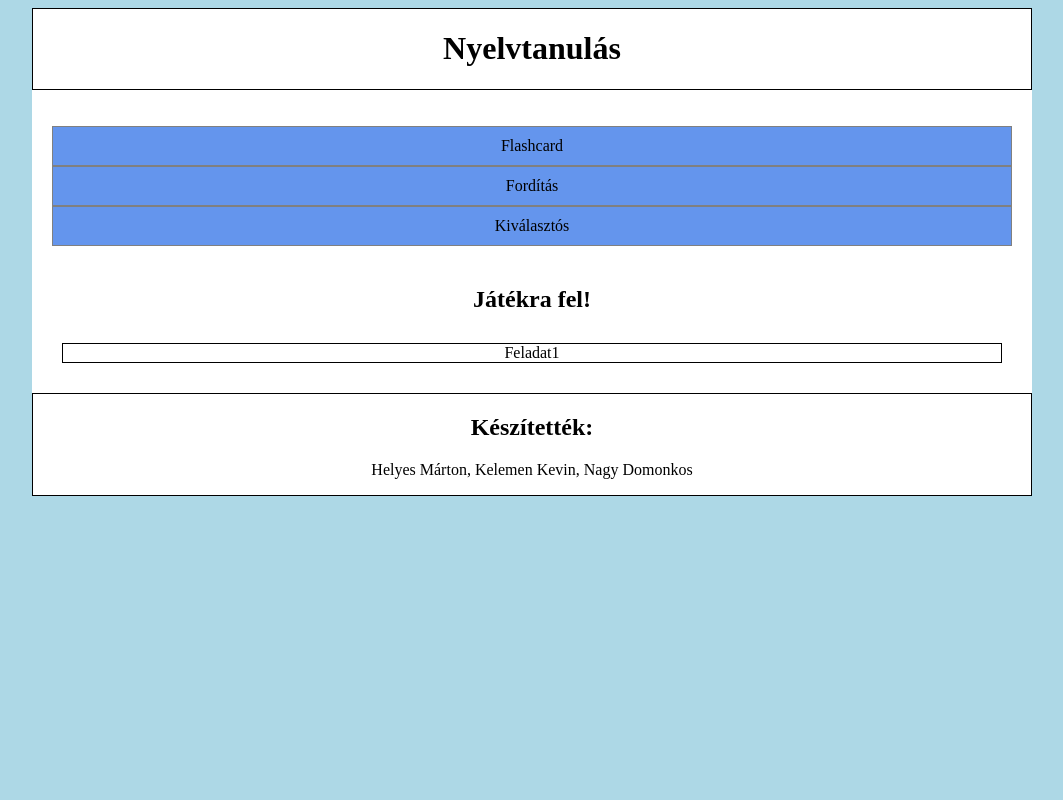
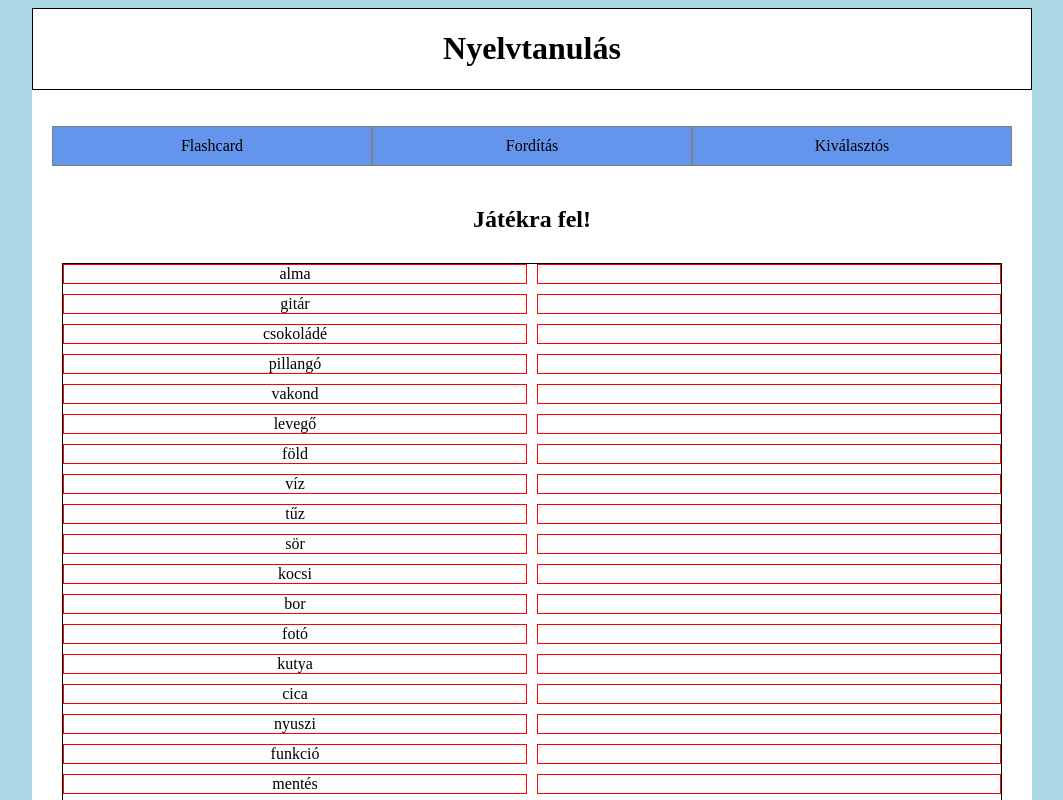
Before and after one commit to Gefco02/nyelvtanulo, a plain HTML site: page public_html/nyelv.html in a window 1280 px wide. Both pictures are taken after a click on the item "Flashcard". Shown: the top 800 px of the page, without its empty margins (108-1171 px from the left). Drawn offline with nearby package versions, Linux system fonts and the light colour scheme.

Commit message:
Storage-ból nyelv lekérése, tömb kiiratása

```diff
--- a/public_html/css/stilus.css
+++ b/public_html/css/stilus.css
@@ -79,3 +79,8 @@ button.button#angol, button.button#nemet
     height:200px;
     margin: 10px;
   }
+
+
+  div{
+    border: 1px solid red;
+  }
--- a/public_html/css/szerkezet.css
+++ b/public_html/css/szerkezet.css
@@ -2,5 +2,11 @@
 
 nav ul{
     display: grid;
-    grid-template-columns: 1fr;
+    grid-template-columns: 1fr 1fr 1fr;
 }
+
+#article{
+    display: grid;
+    grid-template-columns: 1fr 1fr;
+    grid-gap: 10px;
+}
--- a/public_html/nyelvek.js
+++ b/public_html/nyelvek.js
@@ -12,7 +12,6 @@ $(function () {
                 }
             }
     );
-
 
     listaLetrehozas(nyelvek.length);
 
@@ -29,7 +28,7 @@ $(function () {
     }
 
 
-    //document.getElementById("result").innerHTML = sessionStorage.getItem("Nyelv");
+
 });
 
 function megjelenit(nyelvekTomb) {
@@ -47,7 +46,7 @@ function listaLetrehozas(szam) {
     $("section select").append("<option>");
     for (var i = 0; i < szam; i++) {
         $("section select").append("<option>");
-        $("section select option").eq(i+1).append(nyelvek[i]);
+        $("section select option").eq(i + 1).append(nyelvek[i]);
     }
     $("section").append("<br>");
 //    $("section").append('<br><input type="button" onclick="ugras() id="betolt" value="Betöltés">');
@@ -55,21 +54,21 @@ function listaLetrehozas(szam) {
 }
 function angol() {
 //    $("#select").value = "Angol";
-//    $("#angol").style.border = "10px solid green";
+//    $("#angol").css("border", "10px solid green");
 //    $("#nemet").style.border = "10px solid red";
     document.getElementById("select").value = "Angol";
     document.getElementById("angol").style.border = "10px solid green";
     document.getElementById("nemet").style.border = "10px solid red";
 }
 function nemet() {
-//    $("#select").value = "Német";
+//    $("#select").val("Német");
 //    $("#angol").style.border = "10px solid green";
 //    $("#nemet").style.border = "10px solid red";
     document.getElementById("select").value = "Német";
     document.getElementById("nemet").style.border = "10px solid green";
     document.getElementById("angol").style.border = "10px solid red";
 }
-function formazLe(){
+function formazLe() {
 //    $("#select").value = "";
 //    $("#angol").style.border = "10px solid red";
 //    $("#nemet").style.border = "10px solid red";
@@ -110,11 +109,35 @@ function lista() {
 }
 
 
-function feladatBetolt(){
-   var azon = event.srcElement.id;
-   console.log(azon);
+function feladatBetolt() {
+    var azon = event.srcElement.id;
+    console.log(azon);
+    var nyelv = sessionStorage.getItem("Nyelv");
+    $("#article").empty();
+    if (azon === "feladat1") {
+        for (var i = 0; i < nyelvekTomb.length; i++) {
+            $("#article").append("<div>");
+            $("#article div").eq(2*i).append(nyelvekTomb[i]["magyar"] + " ");
 
-   if (azon === "feladat1"){
-       document.getElementById("article").innerHTML = "Feladat1";
-   }
+            $("#article").append("<div>");
+            $("#article div").eq(2*i+1).append(nyelvekTomb[i][nyelv]);
+        }
+    } else if (azon === "feladat2") {
+        for (var i = 0; i < nyelvekTomb.length; i++) {
+            $("#article").append("<div>");
+            $("#article div").eq(2*i).append(nyelvekTomb[i]["magyar"] + " ");
+
+            $("#article").append("<div>");
+            $("#article div").eq(2*i+1).append(nyelvekTomb[i][nyelv]);
+        }
+    } else {
+        for (var i = 0; i < nyelvekTomb.length; i++) {
+            $("#article").append("<div>");
+            $("#article div").eq(2*i).append(nyelvekTomb[i]["magyar"] + " ");
+
+            $("#article").append("<div>");
+            $("#article div").eq(2*i+1).append(nyelvekTomb[i][nyelv]);
+        }
+
+    }
 }
```
